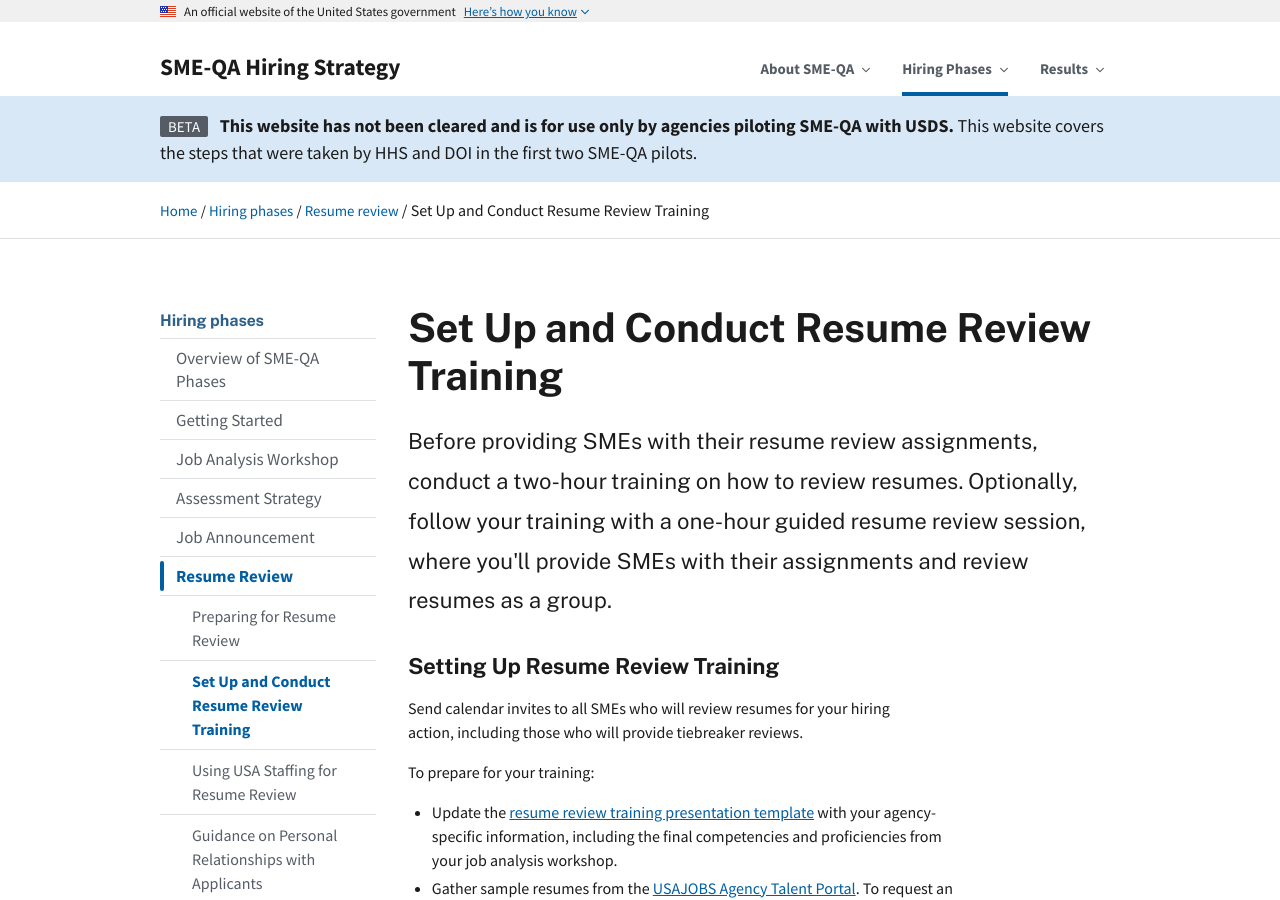
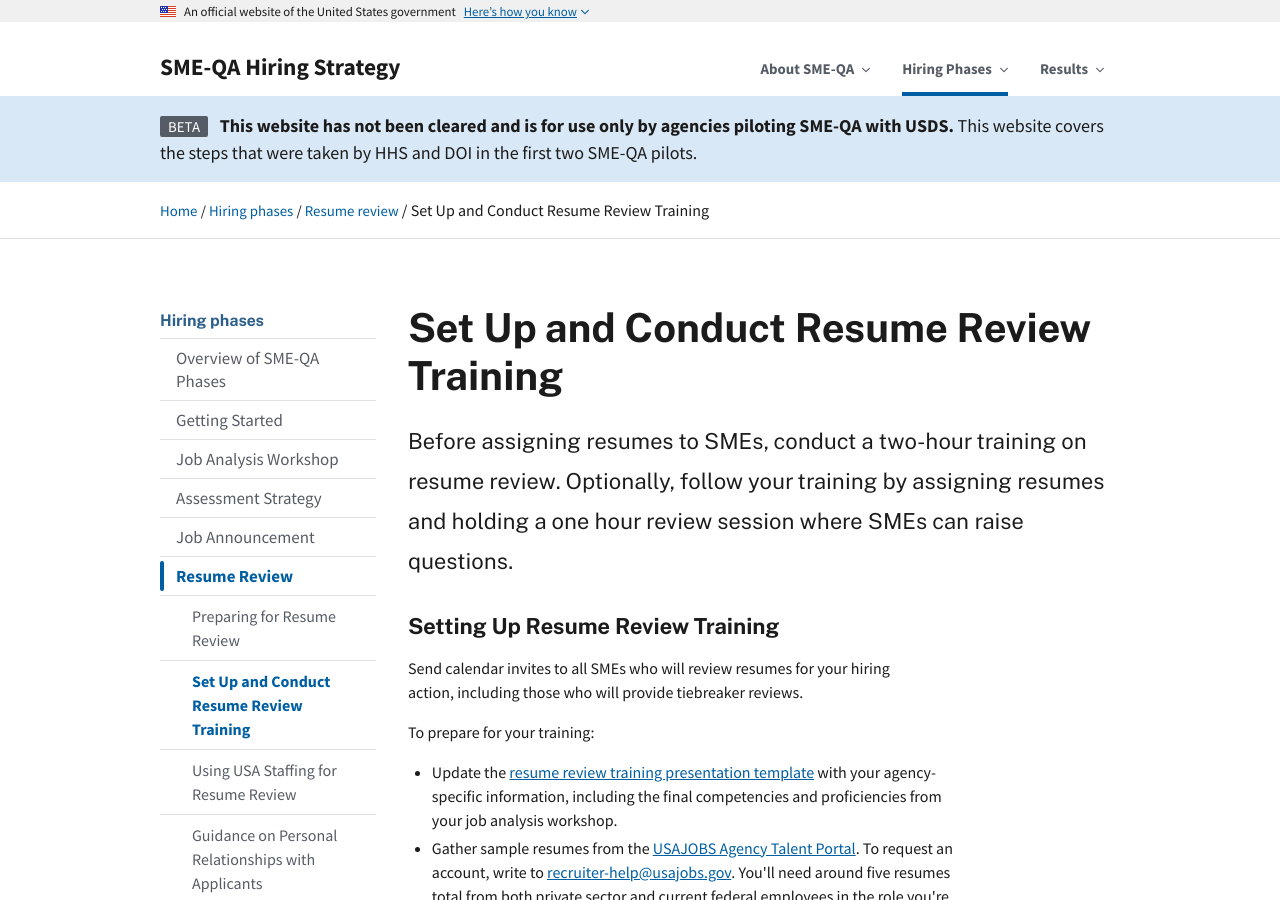
Before and after one commit to usds/SME-QA-Website, a Jekyll site: the page built from pages/phases/resume-review/training.md, in a window 1280 px wide and 900 px high. Built offline with Jekyll 4.4.1, drawn with Linux system fonts in a browser that asks for light colours.

Commit message:
Update training.md

```diff
--- a/pages/phases/resume-review/training.md
+++ b/pages/phases/resume-review/training.md
@@ -6,7 +6,7 @@
 sidenav: hiring-phases
 phase: resume-review
 sub-phase-order: 020
-intro: Before providing SMEs with their resume review assignments, conduct a two-hour training on how to review resumes. Optionally, follow your training with a one-hour guided resume review session, where you'll provide SMEs with their assignments and review resumes as a group.
+intro: Before assigning resumes to SMEs, conduct a two-hour training on resume review. Optionally, follow your training by assigning resumes and holding a one hour review session where SMEs can raise questions.
 ---
 
 <p class="usa-intro">
```
